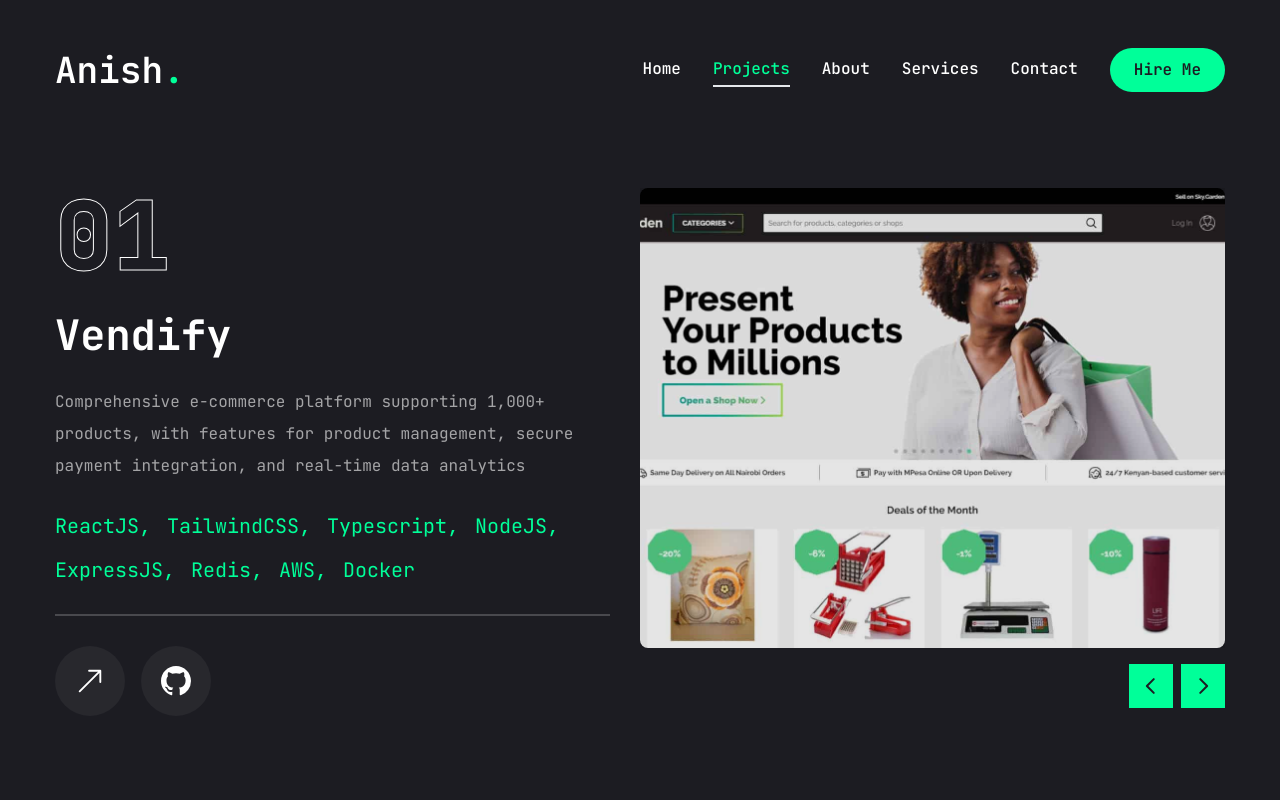
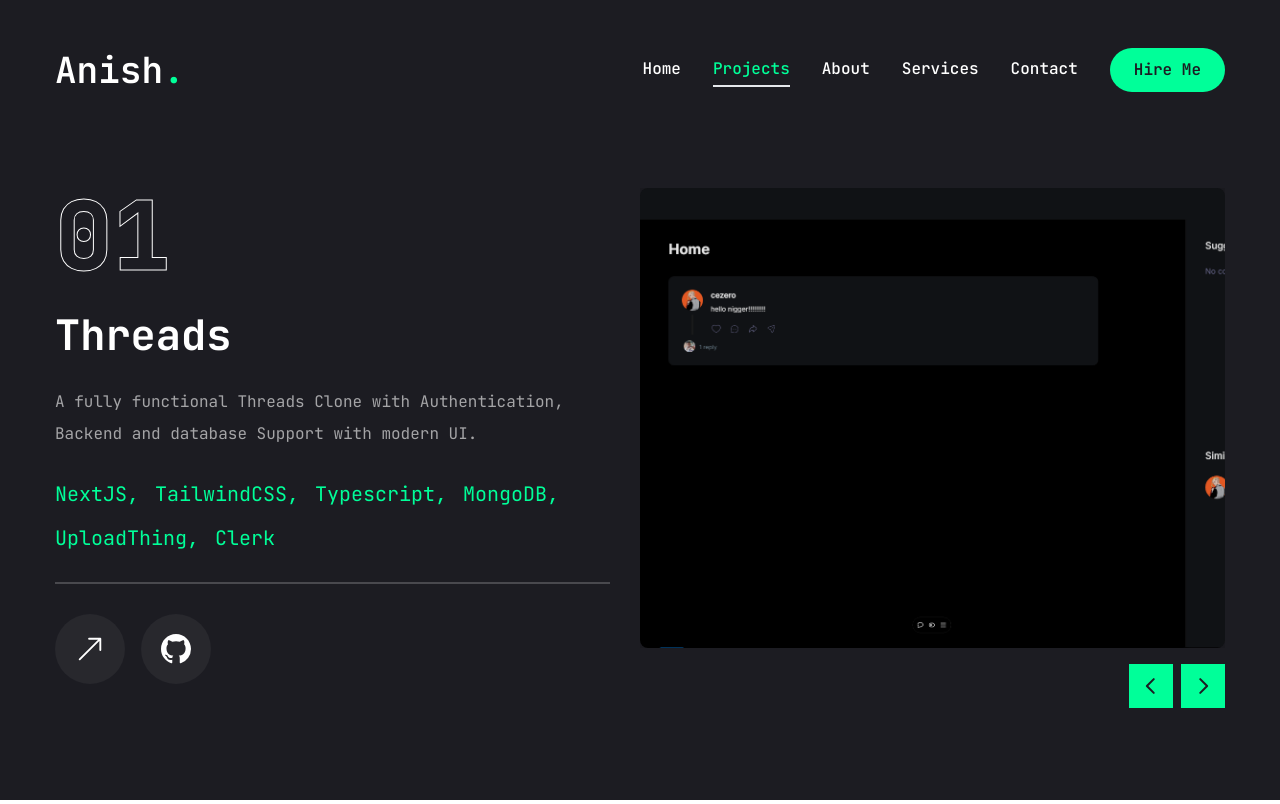
Before and after one commit to Anish358/Portfolio, a Next.js app: page /work in a window 1280 px wide. Built offline with nearby package versions, Linux system fonts and the light colour scheme.

Commit message:
Projects added

```diff
--- a/app/work/page.jsx
+++ b/app/work/page.jsx
@@ -19,6 +19,24 @@
   {
     num: "01",
     category: "Full Satck",
+    title: "Threads",
+    description:
+      "A fully functional Threads Clone with Authentication, Backend and database Support with modern UI.",
+    stack: [
+      { name: "NextJS" },
+      { name: "TailwindCSS" },
+      { name: "Typescript" },
+      { name: "MongoDB" },
+      { name: "UploadThing" },
+      { name: "Clerk" },
+    ],
+    image: "/assets/work/image5.png",
+    live: "https://threads-zeta-eight.vercel.app/sign-in",
+    github: "https://github.com/Anish358/threads",
+  },
+  {
+    num: "02",
+    category: "Full Satck",
     title: "Vendify",
     description:
       "Comprehensive e-commerce platform supporting 1,000+ products, with features for product management, secure payment integration, and real-time data analytics",
@@ -37,7 +55,7 @@
     github: "https://github.com/Anish358/vendify",
   },
   {
-    num: "02",
+    num: "03",
     category: "Full Satck",
     title: "StoreIt",
     description:
@@ -52,7 +70,7 @@
     github: "https://github.com/Anish358/storeIt",
   },
   {
-    num: "03",
+    num: "04",
     category: "Full Satck",
     title: "Finanzo",
     description:
@@ -63,18 +81,18 @@
       { name: "Typescript" },
     ],
     image: "/assets/work/image3.png",
-    live: "https://github.com/Anish358/Finanzo",
+    live: "https://finanzo.vercel.app/",
     github: "https://github.com/Anish358/Finanzo",
   },
   {
-    num: "04",
+    num: "05",
     category: "Front-end",
     title: "Xora",
     description:
       "SaaS landing page with modern UI and mobile-first principles while",
     stack: [{ name: "ReactJS" }, { name: "TailwindCSS" }, { name: "Vite" }],
-    image: "/assets/work/image3.png",
-    live: "https://github.com/Anish358/Finanzo",
+    image: "/assets/work/image4.png",
+    live: "https://xora-anish.vercel.app/",
     github: "https://github.com/Anish358/xora",
   },
 ];
```
Also changed, not shown: public/assets/work/image4.png (added), public/assets/work/image5.png (added).
